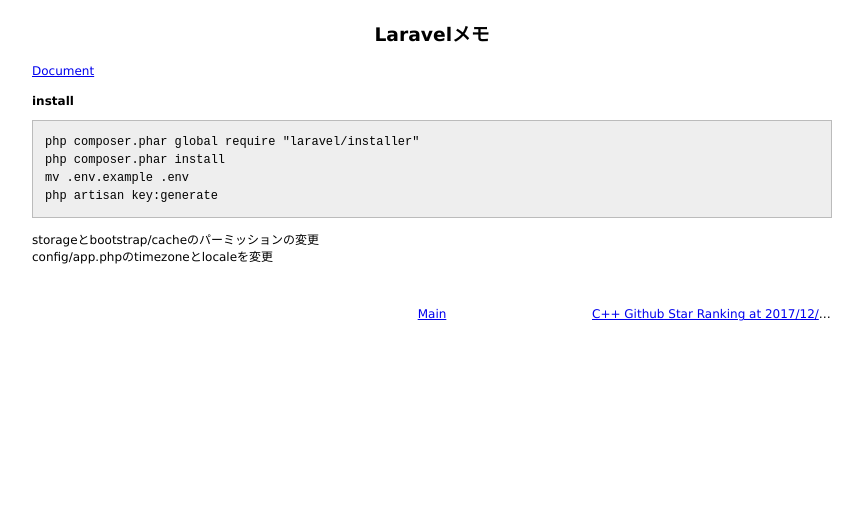
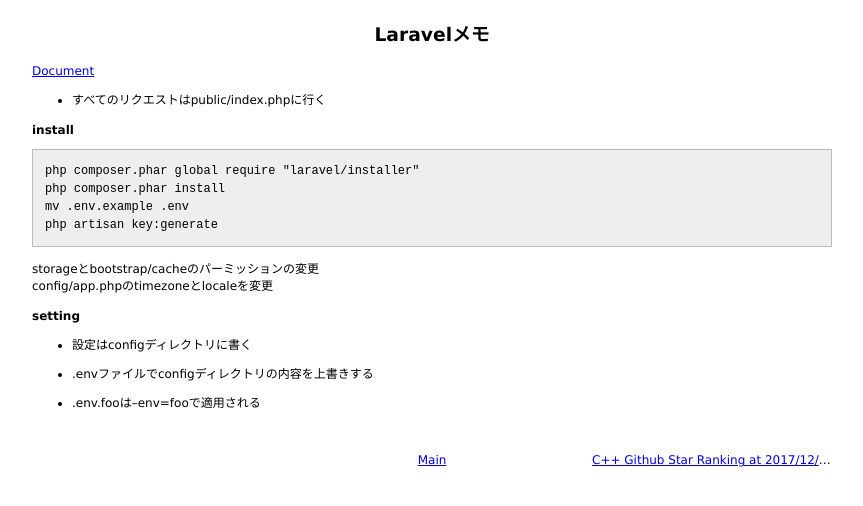
Before and after one commit to 38elements/38elements.github.com, a Jekyll site: the page built from _posts/2018-01-12-laravel.md, in a window 1280 px wide. Shown: the top 506 px of the page, without its empty margins (208-1071 px from the left). Built offline with Jekyll 4.4.1, drawn with Linux system fonts in a browser that asks for light colours.

Commit message:
Update 2018-01-12-laravel.md

```diff
--- a/_posts/2018-01-12-laravel.md
+++ b/_posts/2018-01-12-laravel.md
@@ -3,6 +3,8 @@ layout: posts
 title: Laravelメモ
 ---
 [Document](https://laravel.com/docs/5.5)
+
+* すべてのリクエストはpublic/index.phpに行く
 
 #### install
 
@@ -15,3 +17,11 @@ php artisan key:generate
 
 storageとbootstrap/cacheのパーミッションの変更
 config/app.phpのtimezoneとlocaleを変更
+
+#### setting
+
+* 設定はconfigディレクトリに書く
+
+* .envファイルでconfigディレクトリの内容を上書きする
+
+* .env.fooは--env=fooで適用される
```
